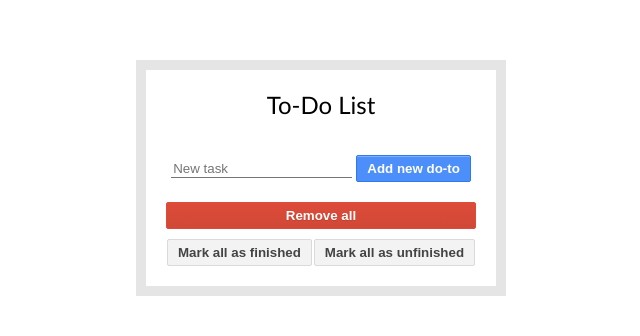
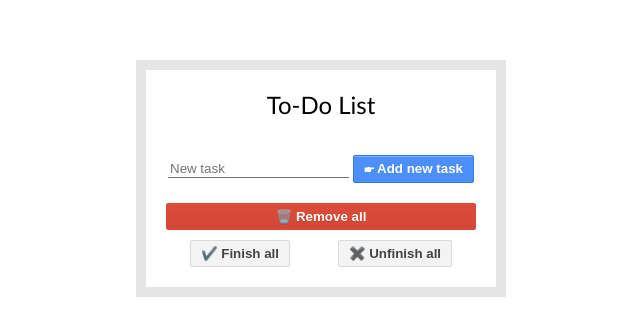
Before and after one commit to KowalikMichal/ToDoList, a plain HTML site: page index.html in a window 1280 px wide. Shown: the part 222-558 px from the top of the page, without its empty margins (319-959 px from the left). Drawn offline with Linux system fonts and the light colour scheme.

Commit message:
Basic structure

```diff
--- a/index.html
+++ b/index.html
@@ -16,12 +16,12 @@
 		</ul>
 		<form class="add-Items">
 			<input type="text" name="item" placeholder="New task" required />
-			<input type="submit" value="Add new do-to" />
+			<input type="submit" value="🖝️ Add new task" />
 		</form>
 		<form class="actions">
-			<input type="submit" value="Remove all" data-action="remove" class="red" />
-			<input type="submit" value="Mark all as finished" data-action="change" data-done="1"/>
-			<input type="submit" value="Mark all as unfinished" data-action="change" data-done="0"/>
+			<input type="submit" value="🗑️ Remove all" data-action="remove" class="red" />
+			<input type="submit" value="✔️ Finish all" data-action="change" data-done="1"/>
+			<input type="submit" value="✖️ Unfinish all" data-action="change" data-done="0"/>
 		</form>
 	</div>
 </body>
```
